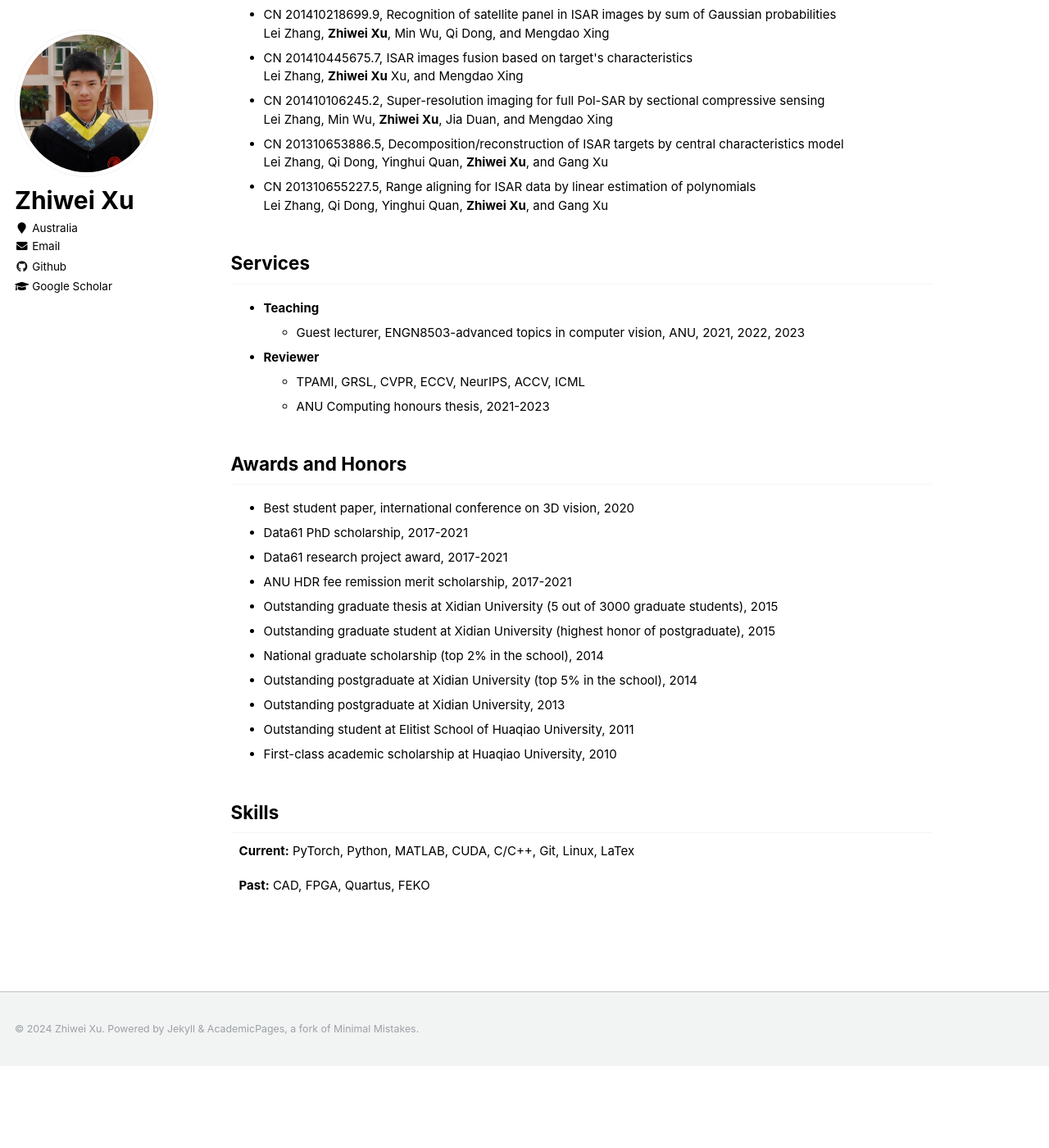
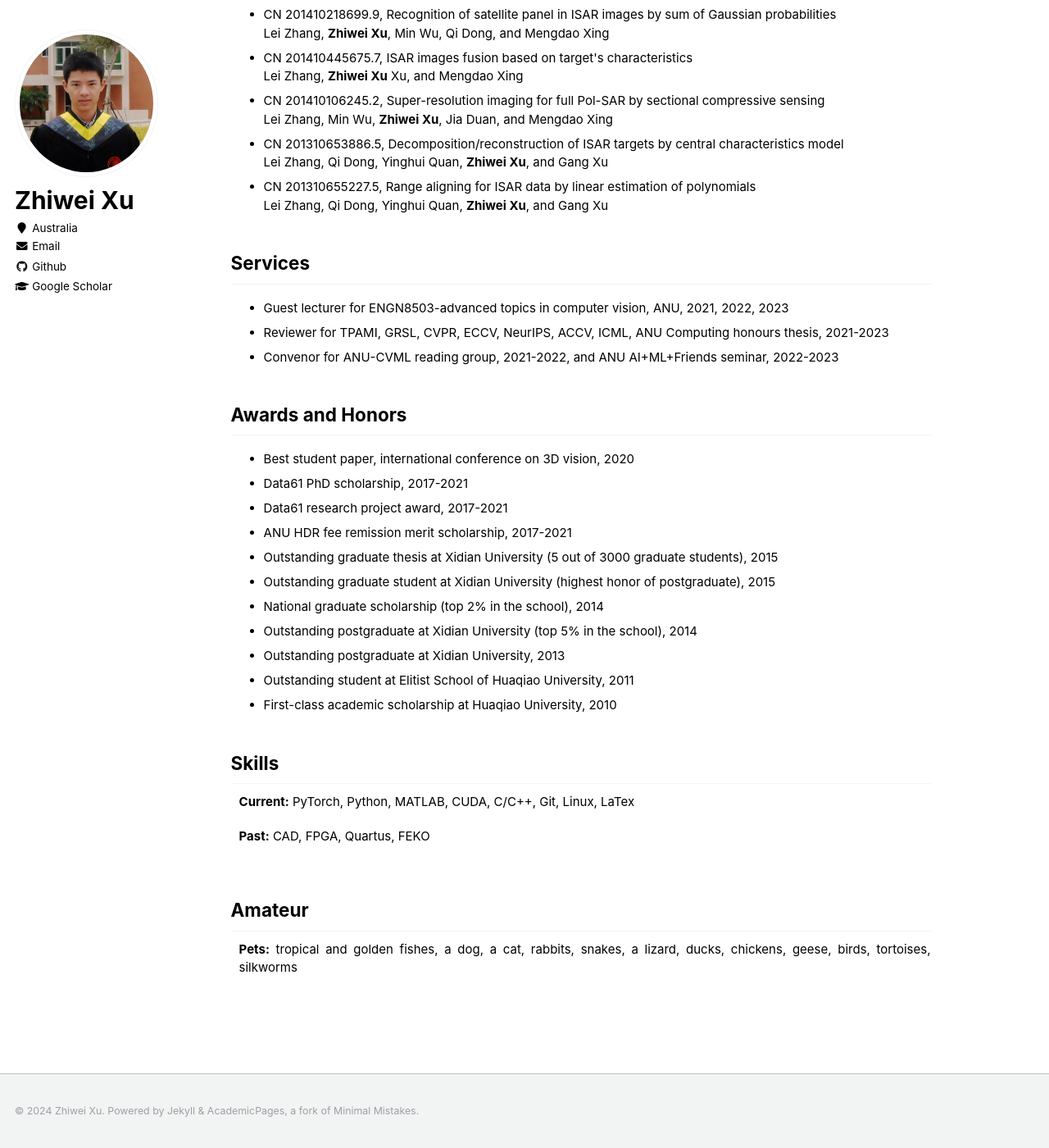
Before and after one commit to zwxu064/zwxu064.github.io, a Jekyll site: the page built from _pages/about.html, in a window 1280 px wide and 1400 px high, scrolled down 2747 px. Shown: the whole window at 82% size. Built offline with Jekyll 4.4.1, drawn with Linux system fonts in a browser that asks for light colours; before the commit the page ends 4047 px from its top, so only the background shows below that.

Commit message:
Update about.html

```diff
--- a/_pages/about.html
+++ b/_pages/about.html
@@ -198,16 +198,9 @@ redirect_from:
 
 <h2 id="services">Services</h2>
   <ul>
-    <li><div><strong>Teaching</strong>
-      <ul>
-	<li><div>Guest lecturer, ENGN8503-advanced topics in computer vision, ANU, 2021, 2022, 2023</div>
-      </ul>
-
-    <li><div><strong>Reviewer</strong>
-      <ul>
-	<li><div>TPAMI, GRSL, CVPR, ECCV, NeurIPS, ACCV, ICML</div>
-        <li><div>ANU Computing honours thesis, 2021-2023</div>
-      </ul>
+    <li><div>Guest lecturer for ENGN8503-advanced topics in computer vision, ANU, 2021, 2022, 2023</div>
+    <li><div>Reviewer for TPAMI, GRSL, CVPR, ECCV, NeurIPS, ACCV, ICML, ANU Computing honours thesis, 2021-2023</div>
+    <li><div>Convenor for ANU-CVML reading group, 2021-2022, and ANU <a style="color: inherit;" href="https://cs.anu.edu.au/ai-ml-friends/", target="_blank">AI+ML+Friends seminar</a>, 2022-2023</div>
   </ul>
 
 <h2 id="awards">Awards and Honors</h2>
@@ -241,3 +234,6 @@ redirect_from:
 
 <p class="alignlefttab"><strong>Past:</strong> CAD, FPGA, Quartus, FEKO</p>
 <div style="clear: both;"></div>
+
+<h2 id="skills">Amateur</h2>
+<p class="alignlefttab"><strong>Pets:</strong> tropical and golden fishes, a dog, a cat, rabbits, snakes, a lizard, ducks, chickens, geese, birds, tortoises, silkworms</p>
```
